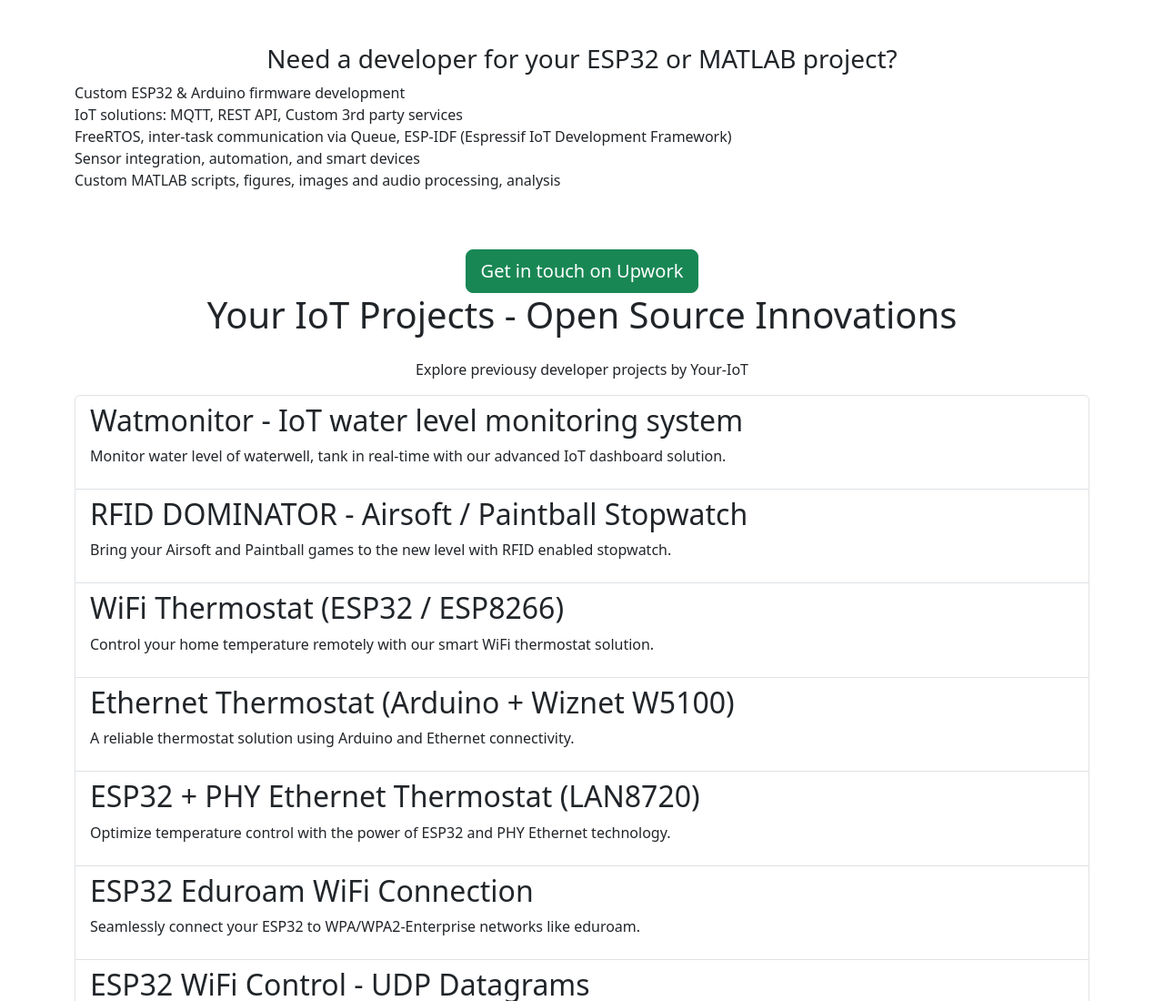
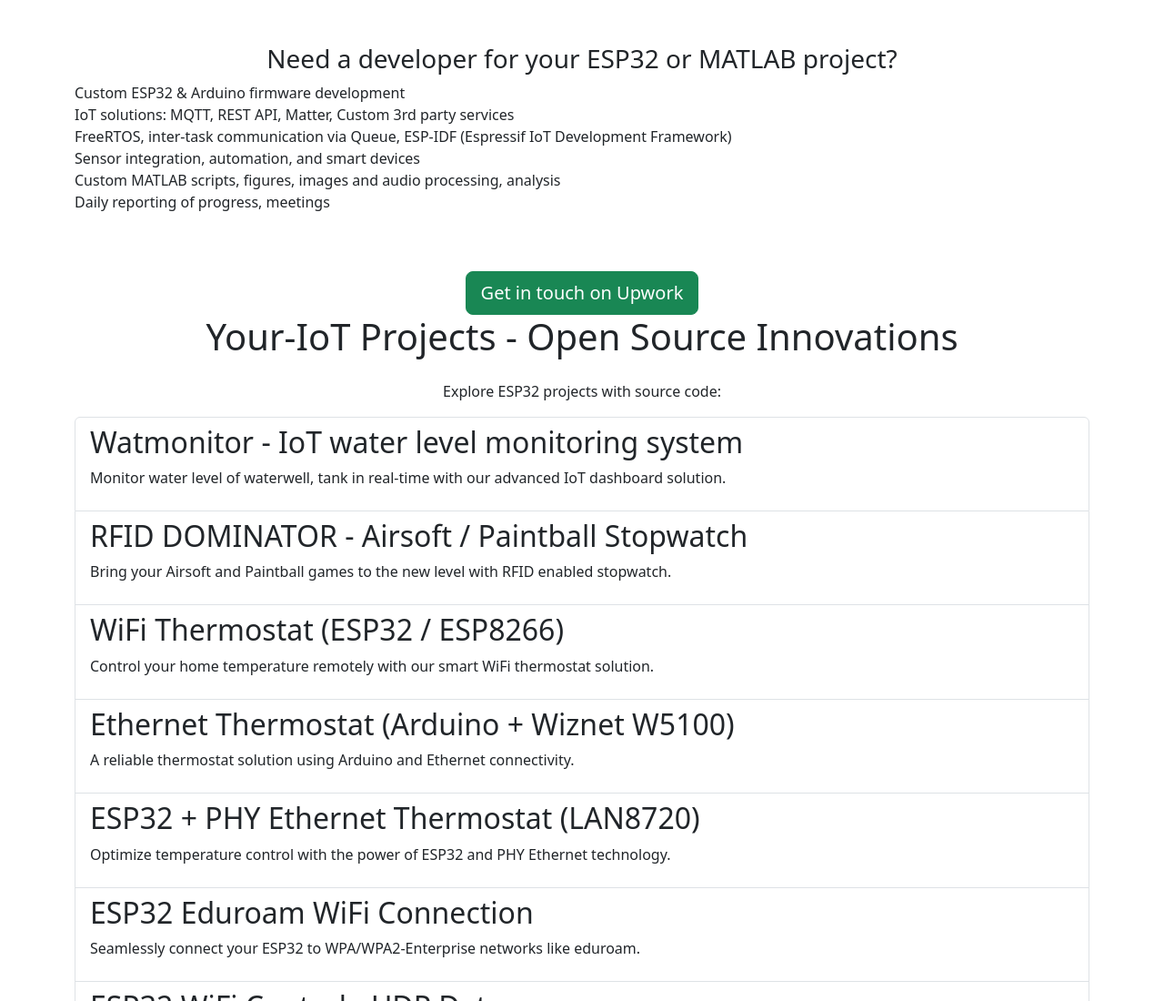
Before and after one commit to Your-IoT/your-iot.github.io, a plain HTML site: page index.html in a window 1280 px wide. Shown: the top 1100 px of the page at 91% size. Drawn offline with nearby package versions, Linux system fonts and the light colour scheme.

Commit message:
Update index.html

```diff
--- a/index.html
+++ b/index.html
@@ -90,10 +90,11 @@
 </div>
     <ul class="list-unstyled">
         <li>Custom ESP32 & Arduino firmware development</li>
-        <li>IoT solutions: MQTT, REST API, Custom 3rd party services</li>
+        <li>IoT solutions: MQTT, REST API, Matter, Custom 3rd party services</li>
         <li>FreeRTOS, inter-task communication via Queue, ESP-IDF (Espressif IoT Development Framework)</li>
         <li>Sensor integration, automation, and smart devices</li>
         <li>Custom MATLAB scripts, figures, images and audio processing, analysis</li>
+        <li>Daily reporting of progress, meetings</li>
     </ul>
 <div class="mt-5 text-center">
     <a href="https://www.upwork.com/freelancers/~01e8dca64715019279" class="btn btn-success btn-lg mt-3">
@@ -101,9 +102,9 @@
     </a>
 </div>
 
-        <h1 class="text-center mb-4">Your IoT Projects - Open Source Innovations</h1>
+        <h1 class="text-center mb-4">Your-IoT Projects - Open Source Innovations</h1>
 
-        <p class="text-center">Explore previousy developer projects by Your-IoT</p>
+        <p class="text-center">Explore ESP32 projects with source code:</p>
 
         <div class="list-group">
             <a href="https://your-iot.github.io/Watmonitor/" class="list-group-item list-group-item-action">
```
